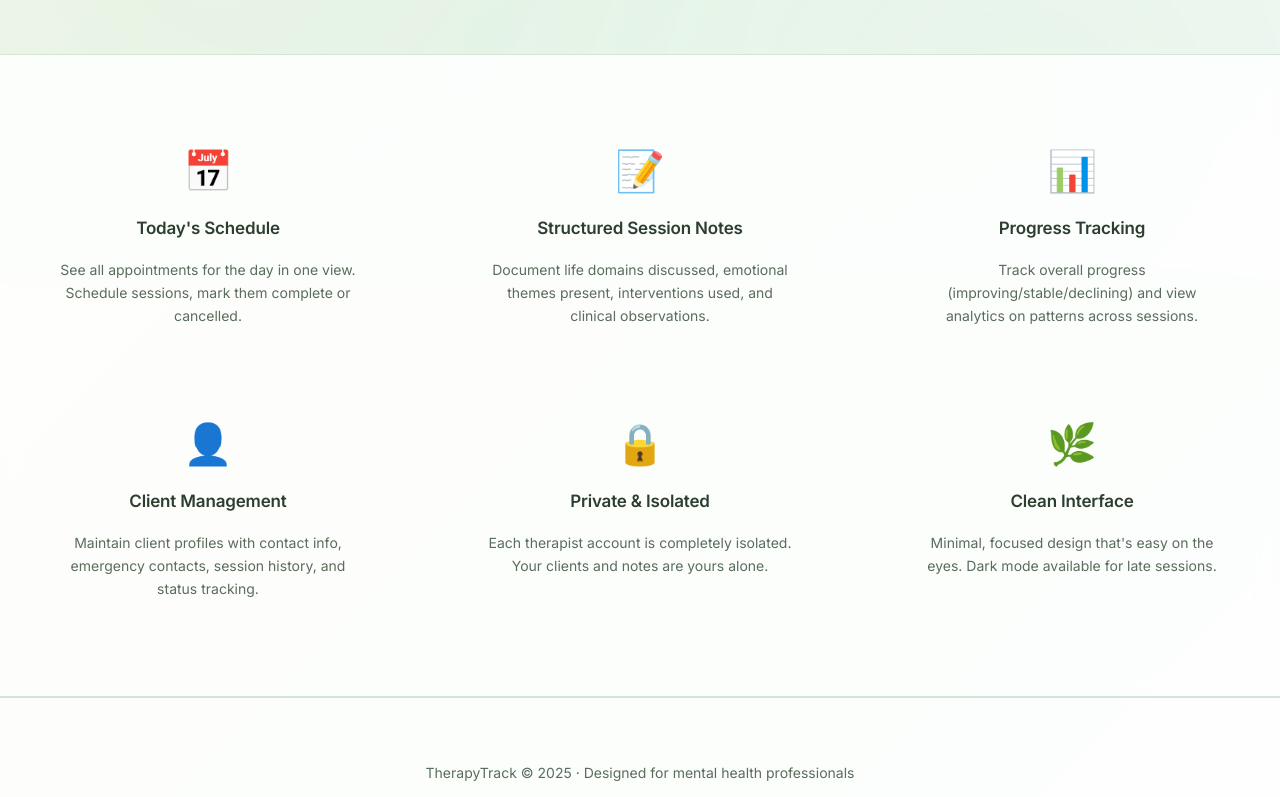
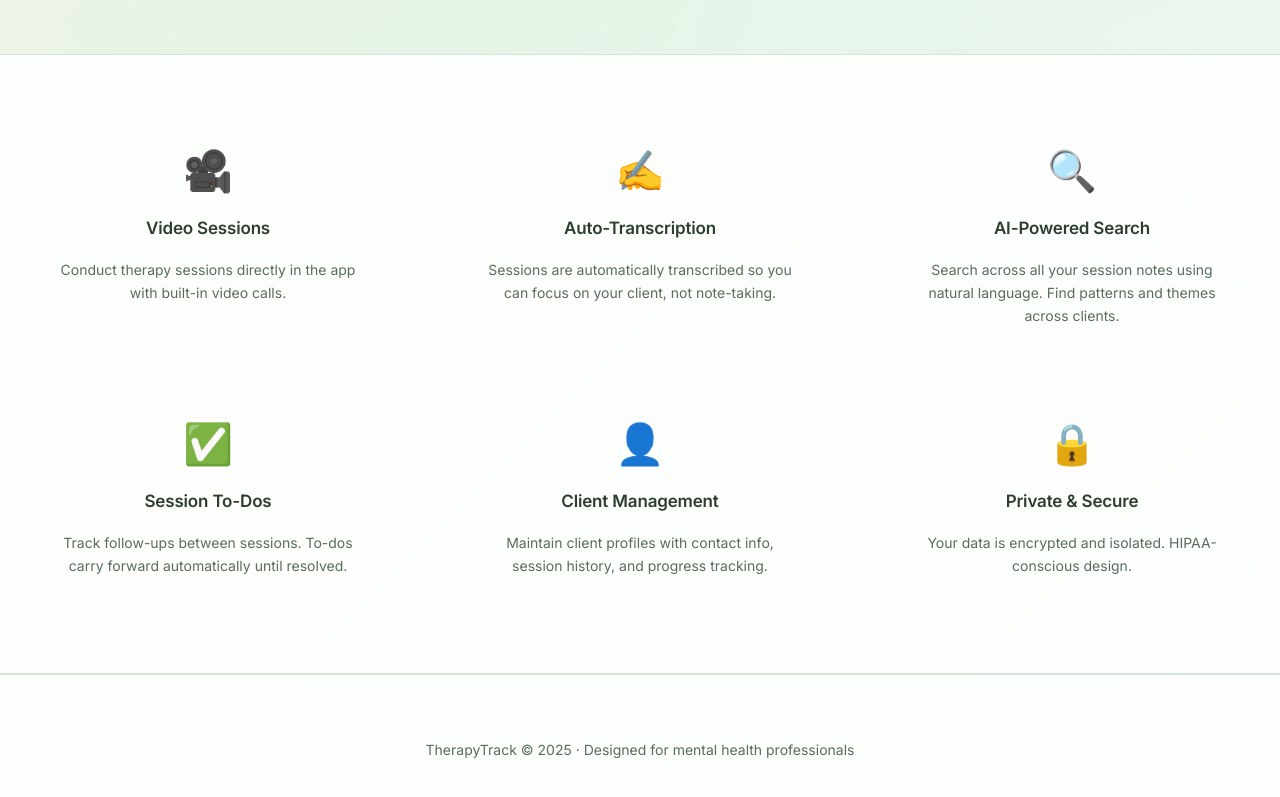
Before and after one commit to vonarchimboldi/therapy-app, a React app in the folder frontend/: page / in a window 1280 px wide. Shown: the part 521-1318 px from the top of the page. Built offline with nearby package versions, Linux system fonts and the light colour scheme; no server answers; the HTML template or start-up script is replaced by a standard one.

Commit message:
updated landing page description

```diff
--- a/frontend/src/pages/Landing.jsx
+++ b/frontend/src/pages/Landing.jsx
@@ -40,39 +40,39 @@ export default function Landing() {
         <section className="landing-features">
           <div className="feature-grid">
             <div className="feature-card">
-              <div className="feature-icon">📅</div>
-              <h3>Today's Schedule</h3>
-              <p>See all appointments for the day in one view. Schedule sessions, mark them complete or cancelled.</p>
+              <div className="feature-icon">🎥</div>
+              <h3>Video Sessions</h3>
+              <p>Conduct therapy sessions directly in the app with built-in video calls.</p>
             </div>
 
             <div className="feature-card">
-              <div className="feature-icon">📝</div>
-              <h3>Structured Session Notes</h3>
-              <p>Document life domains discussed, emotional themes present, interventions used, and clinical observations.</p>
+              <div className="feature-icon">✍️</div>
+              <h3>Auto-Transcription</h3>
+              <p>Sessions are automatically transcribed so you can focus on your client, not note-taking.</p>
             </div>
 
             <div className="feature-card">
-              <div className="feature-icon">📊</div>
-              <h3>Progress Tracking</h3>
-              <p>Track overall progress (improving/stable/declining) and view analytics on patterns across sessions.</p>
+              <div className="feature-icon">🔍</div>
+              <h3>AI-Powered Search</h3>
+              <p>Search across all your session notes using natural language. Find patterns and themes across clients.</p>
+            </div>
+
+            <div className="feature-card">
+              <div className="feature-icon">✅</div>
+              <h3>Session To-Dos</h3>
+              <p>Track follow-ups between sessions. To-dos carry forward automatically until resolved.</p>
             </div>
 
             <div className="feature-card">
               <div className="feature-icon">👤</div>
               <h3>Client Management</h3>
-              <p>Maintain client profiles with contact info, emergency contacts, session history, and status tracking.</p>
+              <p>Maintain client profiles with contact info, session history, and progress tracking.</p>
             </div>
 
             <div className="feature-card">
               <div className="feature-icon">🔒</div>
-              <h3>Private & Isolated</h3>
-              <p>Each therapist account is completely isolated. Your clients and notes are yours alone.</p>
-            </div>
-
-            <div className="feature-card">
-              <div className="feature-icon">🌿</div>
-              <h3>Clean Interface</h3>
-              <p>Minimal, focused design that's easy on the eyes. Dark mode available for late sessions.</p>
+              <h3>Private & Secure</h3>
+              <p>Your data is encrypted and isolated. HIPAA-conscious design.</p>
             </div>
           </div>
         </section>
```
